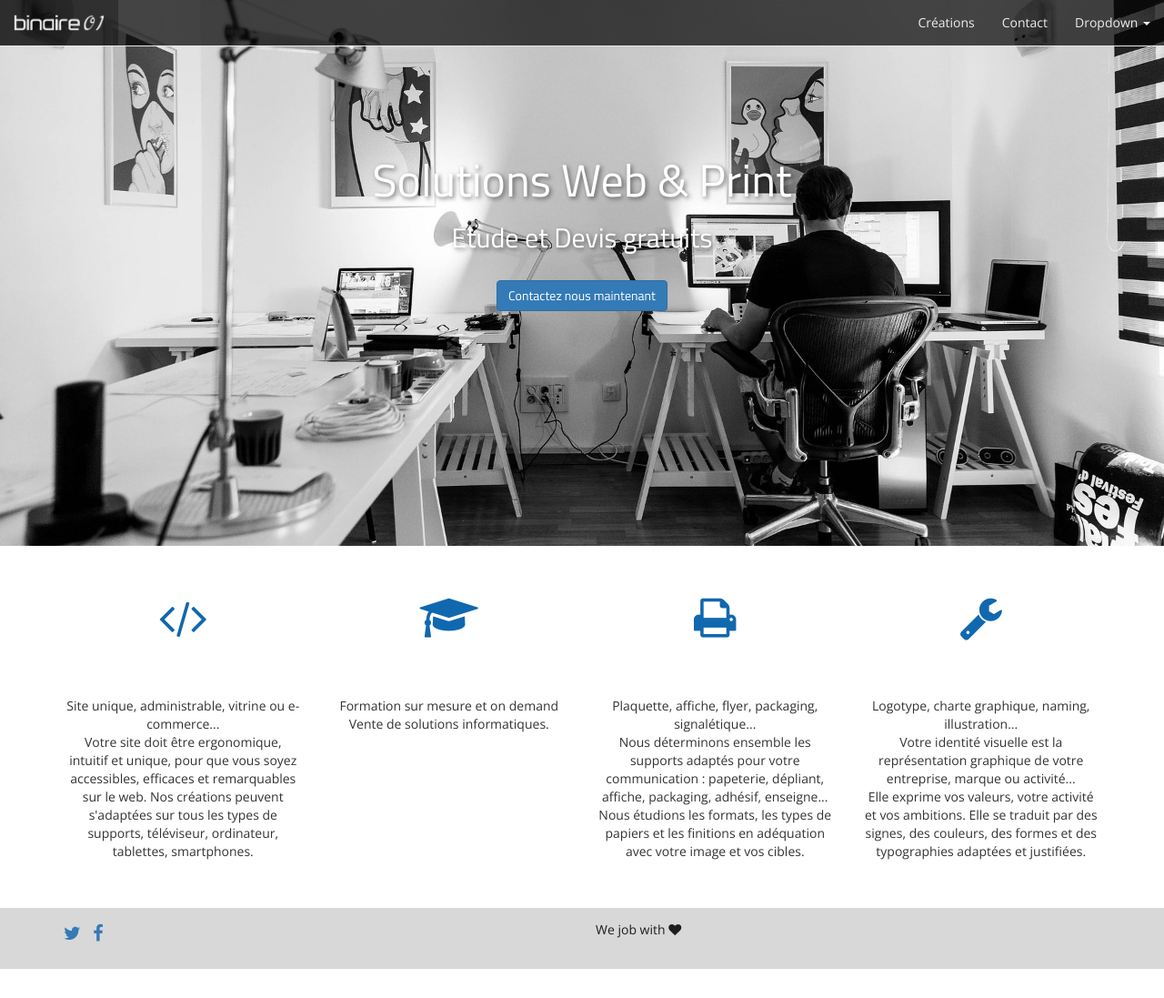
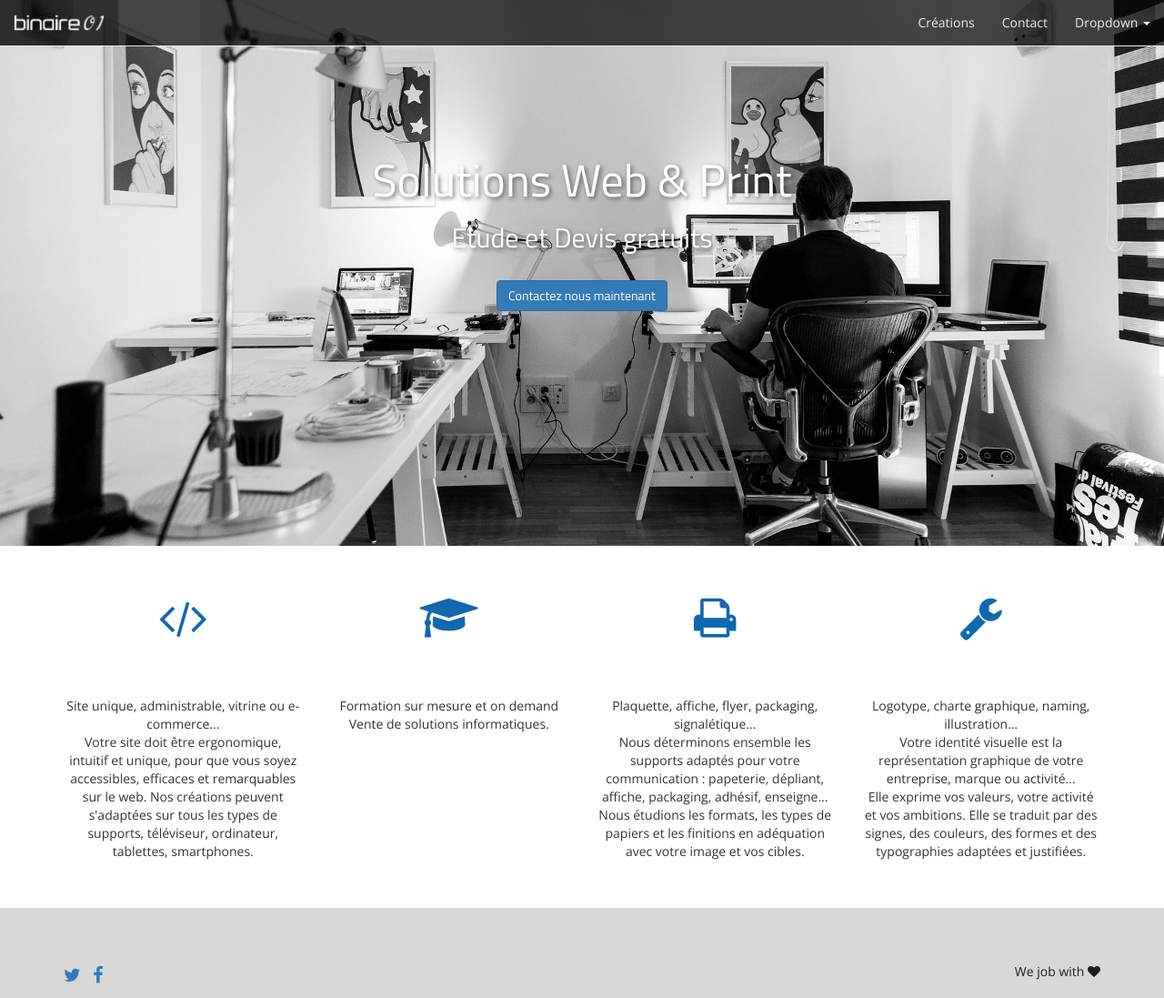
Before and after one commit to binaire01/binaire01.fr, a plain HTML site: page index.html in a window 1280 px wide. Shown: the whole page at 91% size. Before the commit the page ends 1065 px from the top, so only its background shows below. Drawn offline with nearby package versions, Linux system fonts and the light colour scheme.

Commit message:
Positionnement du texte dans le footer

```diff
--- a/css/style.css
+++ b/css/style.css
@@ -14,8 +14,11 @@ i.pastille{
 #footer{
 	background-color: rgba(200, 200, 200, 0.7);
 	color: rgb(30,30,30);
-	padding-top: 1em;
-	padding-bottom: 1em;
+	padding:60px 0px;
+	border-bottom: none;
+	padding-bottom: 0px;
+	margin-bottom: 0px;
+
 }
 
 
@@ -79,3 +82,7 @@ i.pastille{
   color: white;
   background-color: rgba(0, 0, 0, 0.3);
 }
+
+#wjw-heart p{
+	text-align: right;
+}
```
